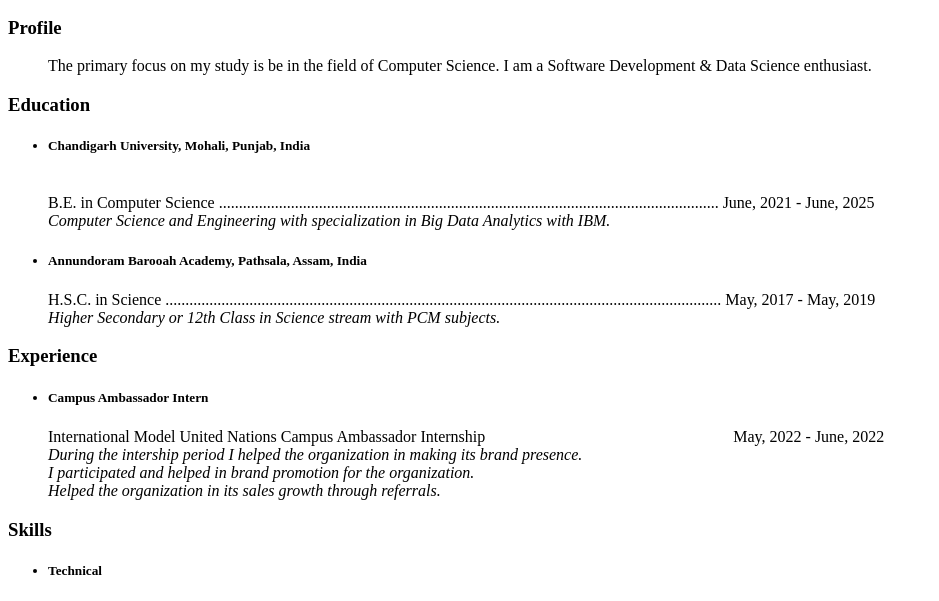
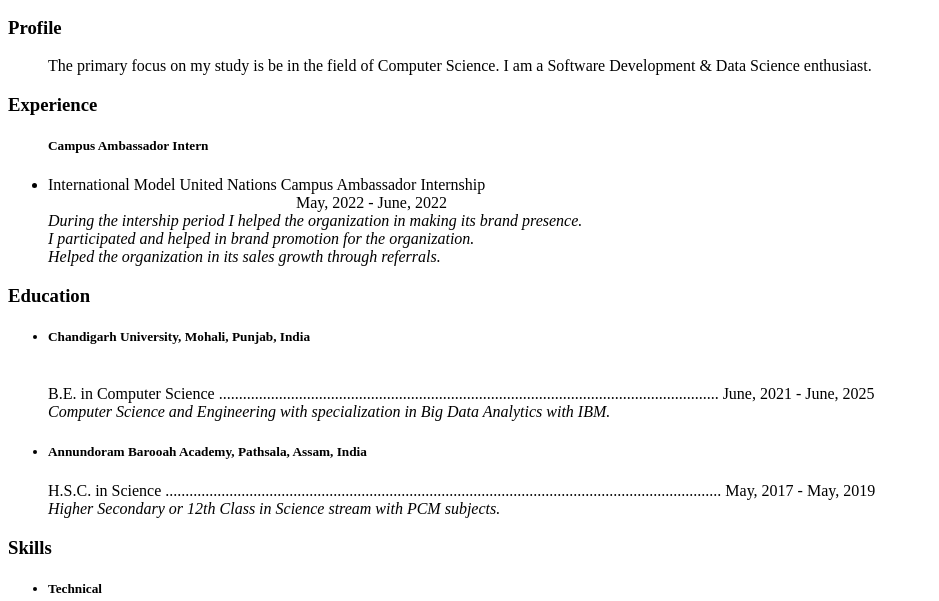
Before and after one commit to Ashish1100/CV, a plain HTML site: page index.html in a window 1280 px wide. Shown: the part 154-755 px from the top of the page, without its empty margins (0-939 px from the left). Drawn offline with Linux system fonts and the light colour scheme.

Commit message:
Update index.html

```diff
--- a/index.html
+++ b/index.html
@@ -16,6 +16,15 @@
 </center>
 <h3>Profile</h3>
 <pr><ul>The primary focus on my study is be in the field of Computer Science. I am a Software Development & Data Science enthusiast.</ul></h5>
+<h3>Experience</h3>
+<ul>
+    <h5>Campus Ambassador Intern</h5>
+    <pr><li>International Model United Nations Campus Ambassador Internship</li>&nbsp;&nbsp;&nbsp;&nbsp;&nbsp;&nbsp;&nbsp;&nbsp;&nbsp;&nbsp;&nbsp;&nbsp;&nbsp;&nbsp;&nbsp;&nbsp;&nbsp;&nbsp;&nbsp;&nbsp;&nbsp;&nbsp;&nbsp;&nbsp;&nbsp;&nbsp;&nbsp;&nbsp;&nbsp;&nbsp;&nbsp;&nbsp;&nbsp;&nbsp;&nbsp;&nbsp;&nbsp;&nbsp;&nbsp;&nbsp;&nbsp;&nbsp;&nbsp;&nbsp;&nbsp;&nbsp;&nbsp;&nbsp;&nbsp;&nbsp;&nbsp;&nbsp;&nbsp;&nbsp;&nbsp;&nbsp;&nbsp;&nbsp;&nbsp;&nbsp;&nbsp; May, 2022 - June, 2022</pr><br>
+    <em><pr>During the intership period I helped the organization in making its brand presence.</pr></em><br>
+    <em><pr>I participated and helped in brand promotion for the organization.</pr></em><br>
+    <em><pr>Helped the organization in its sales growth through referrals.</pr></em><br>
+
+</ul>
 <h3>Education</h3>
 <ul>
 <h5><li>Chandigarh University, Mohali, Punjab, India</li></h5><br>
@@ -25,15 +34,7 @@
  <pr>H.S.C. in Science ........................................................................................................................................... May, 2017 - May, 2019</pr><br>
  <em><pr>Higher Secondary or 12th Class in Science stream with PCM subjects.</pr></em>
 </ul>
-<h3>Experience</h3>
-<ul>
-    <h5><li>Campus Ambassador Intern</li></h5>
-    <pr>International Model United Nations Campus Ambassador Internship&nbsp;&nbsp;&nbsp;&nbsp;&nbsp;&nbsp;&nbsp;&nbsp;&nbsp;&nbsp;&nbsp;&nbsp;&nbsp;&nbsp;&nbsp;&nbsp;&nbsp;&nbsp;&nbsp;&nbsp;&nbsp;&nbsp;&nbsp;&nbsp;&nbsp;&nbsp;&nbsp;&nbsp;&nbsp;&nbsp;&nbsp;&nbsp;&nbsp;&nbsp;&nbsp;&nbsp;&nbsp;&nbsp;&nbsp;&nbsp;&nbsp;&nbsp;&nbsp;&nbsp;&nbsp;&nbsp;&nbsp;&nbsp;&nbsp;&nbsp;&nbsp;&nbsp;&nbsp;&nbsp;&nbsp;&nbsp;&nbsp;&nbsp;&nbsp;&nbsp;&nbsp; May, 2022 - June, 2022</pr><br>
-    <em><pr>During the intership period I helped the organization in making its brand presence.</pr></em><br>
-    <em><pr>I participated and helped in brand promotion for the organization.</pr></em><br>
-    <em><pr>Helped the organization in its sales growth through referrals.</pr></em><br>
 
-</ul>
 <h3>Skills</h3>
 <ul>
     <h5><li>Technical</li></h5>
```
